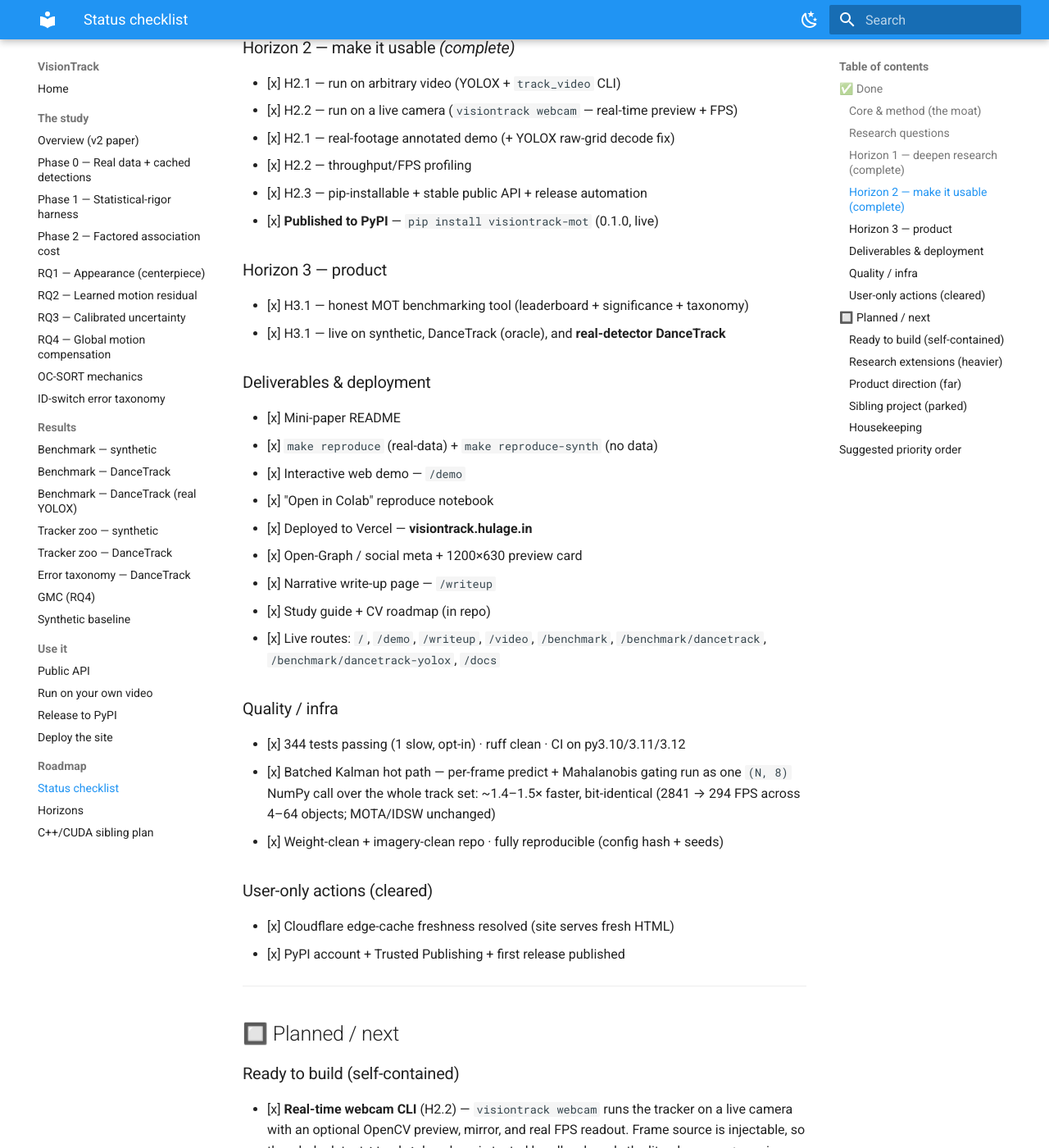
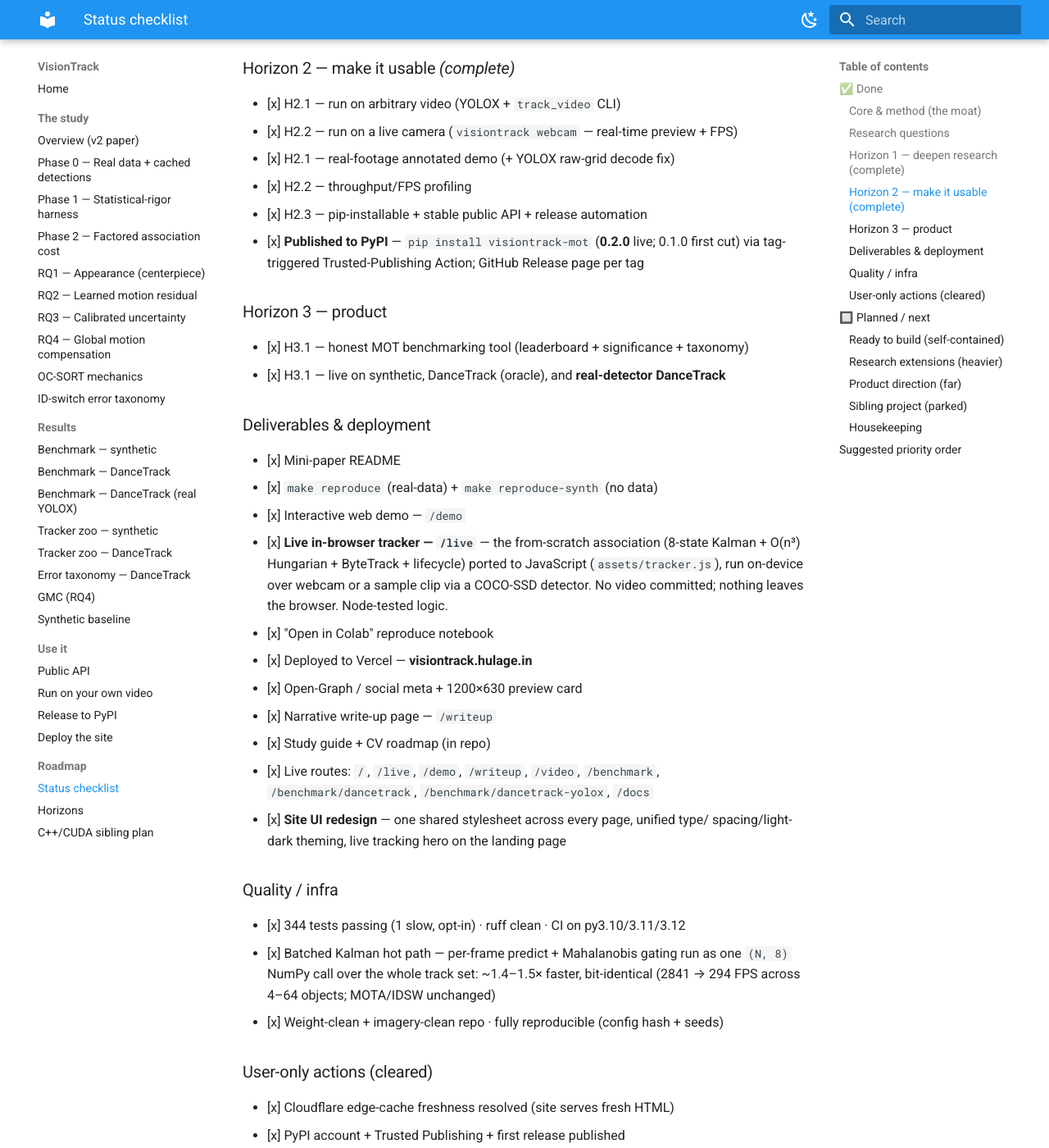
Before and after one commit to hulagerushikesh/visiontrack, an MkDocs documentation site: the page built from docs/STATUS.md, in a window 1280 px wide and 1400 px high, scrolled down 1179 px. Shown: the whole window at 82% size. Built offline with MkDocs 1.6.1 and Material for MkDocs 9.7.7, drawn with Linux system fonts in a browser that asks for light colours; some of the changed text lies outside the part shown.

Commit message:
Reframe landing as product-first; fix mobile nav overflow
Landing (web/index.html + assets/site.css):
- Hero leads with the product value ("Every object. Every frame. One
  stable ID.") instead of the research question; primary CTA is now the
  live in-browser tracker, with a plain trust line (pip / on-device /
  0 libs / tests / MIT).
- New "Where it's used" section: four application-domain cards (retail,
  sports, traffic, safety) plus an honest status note that the domain
  apps are the direction, not a shipped product.
- The controlled-study framing is preserved but demoted into an "under
  the hood" understory below a divider — nothing lost, just reframed as
  the layer beneath the product.

Nav (assets/site.css): brand and theme toggle are pinned; the link row
may shrink and scroll internally instead of shoving the toggle off the
right edge below ~480px. Links no longer char-wrap ("write-up").

Docs: STATUS.md / HORIZONS.md synced to v0.2.0 reality (/live shipped,
SportsMOT code path merged, site redesign, PyPI 0.2.0 + GitHub Release).

```diff
--- a/docs/STATUS.md
+++ b/docs/STATUS.md
@@ -1,7 +1,8 @@
 # VisionTrack — Status & Roadmap Checklist
 
 A living checklist of what's shipped and what's planned. Tick items as they land.
-Last updated: 2026-08-08 (HEAD `01307e0`).
+Last updated: 2026-09-04 — **v0.2.0 released** (`/live` in-browser tracker + SportsMOT
+code path + site redesign, published to PyPI).
 
 ---
 
@@ -38,7 +39,8 @@
 - [x] H2.1 — real-footage annotated demo (+ YOLOX raw-grid decode fix)
 - [x] H2.2 — throughput/FPS profiling
 - [x] H2.3 — pip-installable + stable public API + release automation
-- [x] **Published to PyPI** — `pip install visiontrack-mot` (0.1.0, live)
+- [x] **Published to PyPI** — `pip install visiontrack-mot` (**0.2.0** live; 0.1.0 first cut)
+      via tag-triggered Trusted-Publishing Action; GitHub Release page per tag
 
 ### Horizon 3 — product
 - [x] H3.1 — honest MOT benchmarking tool (leaderboard + significance + taxonomy)
@@ -48,12 +50,18 @@
 - [x] Mini-paper README
 - [x] `make reproduce` (real-data) + `make reproduce-synth` (no data)
 - [x] Interactive web demo — `/demo`
+- [x] **Live in-browser tracker — `/live`** — the from-scratch association (8-state
+      Kalman + O(n³) Hungarian + ByteTrack + lifecycle) ported to JavaScript
+      (`assets/tracker.js`), run on-device over webcam or a sample clip via a COCO-SSD
+      detector. No video committed; nothing leaves the browser. Node-tested logic.
 - [x] "Open in Colab" reproduce notebook
 - [x] Deployed to Vercel — **visiontrack.hulage.in**
 - [x] Open-Graph / social meta + 1200×630 preview card
 - [x] Narrative write-up page — `/writeup`
 - [x] Study guide + CV roadmap (in repo)
-- [x] Live routes: `/`, `/demo`, `/writeup`, `/video`, `/benchmark`, `/benchmark/dancetrack`, `/benchmark/dancetrack-yolox`, `/docs`
+- [x] Live routes: `/`, `/live`, `/demo`, `/writeup`, `/video`, `/benchmark`, `/benchmark/dancetrack`, `/benchmark/dancetrack-yolox`, `/docs`
+- [x] **Site UI redesign** — one shared stylesheet across every page, unified type/
+      spacing/light-dark theming, live tracking hero on the landing page
 
 ### Quality / infra
 - [x] 344 tests passing (1 slow, opt-in) · ruff clean · CI on py3.10/3.11/3.12
@@ -77,7 +85,8 @@
       headlessly; only the literal camera + preview window need real hardware.
 - [x] **mkdocs documentation site** — `docs/` is a browsable Material site (`make docs`),
       built on Vercel and **live at visiontrack.hulage.in/docs**
-- [ ] **Landing page redesign** — stronger hero/typography *(optional)*
+- [x] **Landing page redesign** — stronger hero/typography — shared-CSS redesign +
+      live tracking hero shipped in v0.2.0
 - [x] Put the real-footage YOLOX video on the site — **live at `/video`**
       (public-domain Bangkok-traffic clip; 300 frames, 107 tracks, ~1.8 MB mp4)
 
@@ -86,7 +95,8 @@
       done + tested** (generic MOT loader, `precompute_sportsmot.py`,
       `--dataset sportsmot` in benchmark + taxonomy, `tests/test_sportsmot.py`);
       only the *(large download)* + `precompute` run remain to get numbers.
-      Recipe → [`SPORTSMOT.md`](SPORTSMOT.md).
+      Code path **shipped in v0.2.0**. Recipe → [`SPORTSMOT.md`](SPORTSMOT.md).
+      **← next research number, blocked only on the dataset download (owner action).**
 - [ ] Stronger detector on DanceTrack (yolox-x) — test if it restores appearance significance
 
 ### Product direction (far)
```
Also changed, not shown: assets/site.css (+82 -2 lines), docs/HORIZONS.md (+7 -0 lines), 1 other file.
